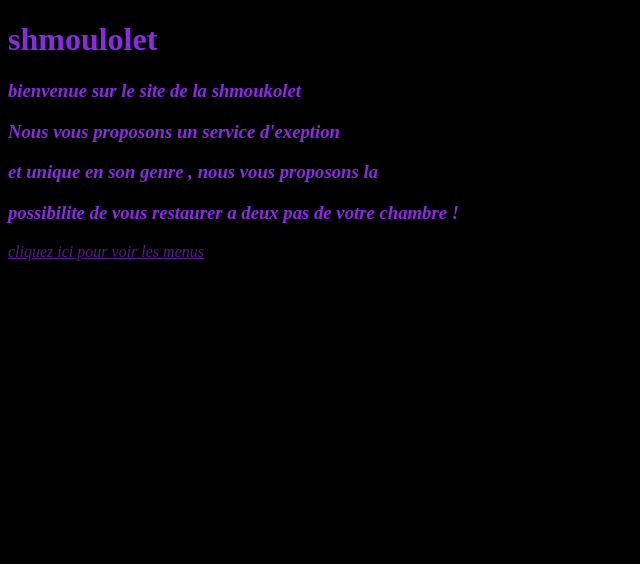
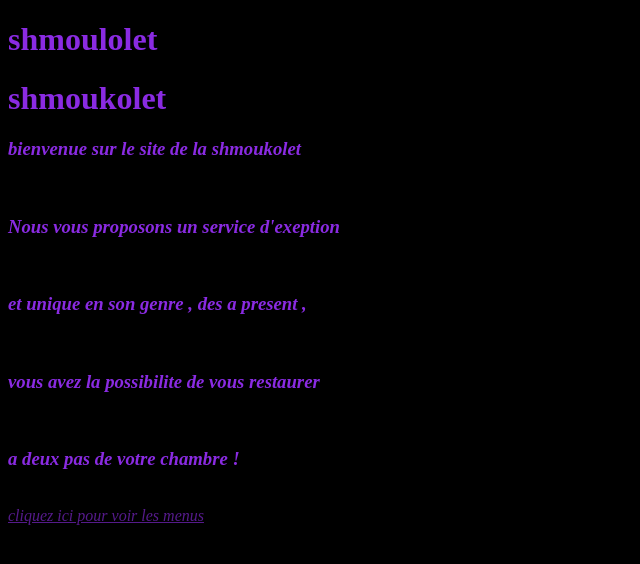
Before and after one commit to Shmouelmarciano/shmoukolet, a plain HTML site: page index.html in a window 1280 px wide. Shown: the whole page, without its empty margins (0-640 px from the left). Drawn offline with Linux system fonts and the light colour scheme.

Commit message:
Update index.html

```diff
--- a/index.html
+++ b/index.html
@@ -8,10 +8,12 @@
 </head>
 <body>
     <h1>shmoulolet</h1>
-    <h3><i>bienvenue sur le site de la shmoukolet</i></h3>
-    <h3><i>Nous vous proposons un service d'exeption<i></h3>
-    <h3><i>et unique en son genre , nous vous proposons la </i></h3>
-    <h3><i>possibilite de vous restaurer a deux pas de votre chambre !</i></h3>
+    <h1>shmoukolet</h1>
+    <h3><i>bienvenue sur le site de la shmoukolet</i></h3><br>
+    <h3><i>Nous vous proposons un service d'exeption<i></h3> <br>
+    <h3><i>et unique en son genre , des a present , </i></h3><br>
+    <h3><i>vous avez la possibilite de vous restaurer</i></h3><br>
+    <h3><i>a deux pas de votre chambre !</i></h3><br>
     <a href="">cliquez ici pour voir les menus</a>
     <div id="resto">
 </body>
```
